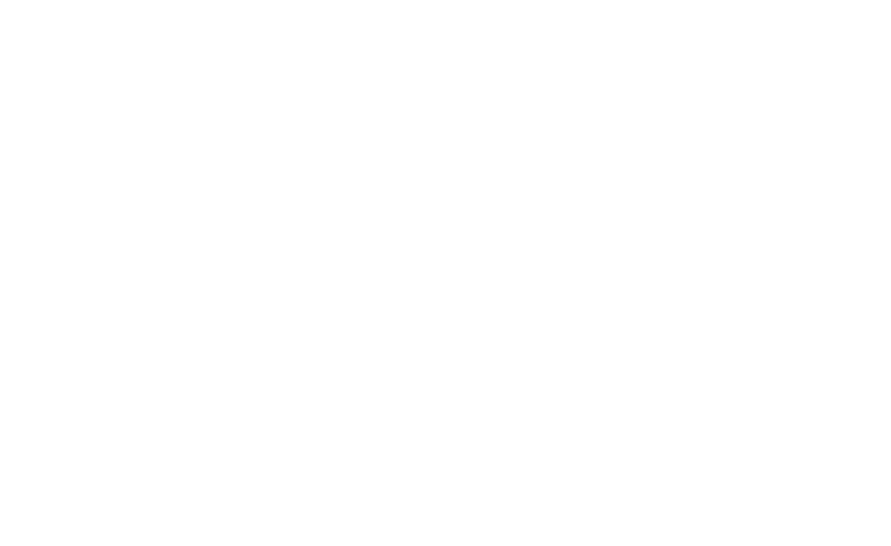
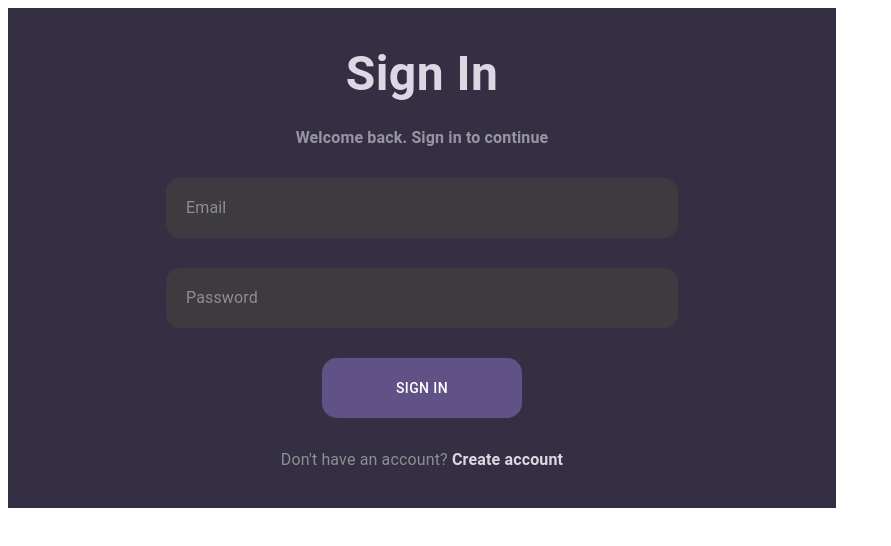
Before and after one commit to dyrpit/orderly-ai-2, a React (Vite) app: page / in a window 1280 px wide. Shown: the top 546 px of the page, without its empty margins (0-891 px from the left). Built offline with nearby package versions, Linux system fonts and the light colour scheme.

Commit message:
Login modal for desktop

```diff
--- a/src/App.tsx
+++ b/src/App.tsx
@@ -1,9 +1,11 @@
 import './App.css';
+import { LoginModal } from './Components/index.ts';
 
 function App() {
 
   return (
     <>
+      <LoginModal></LoginModal>
     </>
   );
 }
--- /dev/null
+++ b/src/Components/LoginModal/LoginModal.styles.tsx
@@ -0,0 +1,71 @@
+import { Box, Button, TextField, Typography } from "@mui/material";
+import { styled } from "@mui/material/styles";
+
+export const ModalContainer = styled(Box)(({theme: any}) => ({
+    backgroundColor: "#352F44",
+    width: "828px",
+    height: "500px",
+}))
+
+export const ModalHeader = styled(Typography)(({ theme: any }) => ({
+  width: "278px",
+  height: "60px",
+  color: "#DBD8E3",
+  fontSize: "48px",
+  padding: "30px 0px 30px 0px",
+  textAlign: "center",
+  margin: "auto",
+  fontWeight: 700,
+}));
+
+export const ModalSubHeader = styled(Typography)(({ theme: any }) => ({
+  width: "288px",
+  height: "20px",
+  color: "#DBD8E399",
+  textAlign: "center",
+  padding: "0px 0px 30px 0px",
+  margin: "auto",
+  fontSize: "16px",
+  fontStyle: "normal",
+  fontWeight: 600,
+  lineHeight: "normal",
+}));
+
+export const ModalInput = styled(TextField)(({ theme: any }) => ({
+  width: "512px",
+  height: "60px",
+  borderRadius: "14px",
+  background: "#3D3A40",
+  display: "flex",
+  margin: "auto",
+  marginBottom: "30px",
+  justifyContent: "center",
+  "& input": {
+    color: "#FFFFFF",
+    marginLeft: "20px",
+    marginRight: "20px",
+  }
+}));
+
+export const ModalButton = styled(Button)(({ theme: any }) => ({
+  width: "200px",
+  height: "60px",
+  borderRadius: "15px",
+  backgroundColor: "#605287",
+  display: "flex",
+  margin: "auto",
+  color: "#FFFFFF",
+}));
+
+export const ModalFooter = styled(Typography)(({ theme: any }) => ({
+  width: "768px",
+  height: "32px",
+  textAlign: "center",
+  margin: "auto",
+  color: "#8E8E93",
+  padding: "30px 0px 30px 0px",
+  "& a": {
+    color: "#DBD8E3",
+    textDecoration: "none",
+  },
+}));
--- /dev/null
+++ b/src/Components/LoginModal/LoginModal.tsx
@@ -0,0 +1,22 @@
+import { ModalHeader, ModalFooter, ModalSubHeader, ModalInput, ModalButton, ModalContainer } from "./LoginModal.styles";
+
+export function LoginModal() {
+  return (
+    <ModalContainer>
+      <ModalHeader>
+        Sign In
+      </ModalHeader>
+      <ModalSubHeader>
+        Welcome back. Sign in to continue
+      </ModalSubHeader>
+      <form>
+        <ModalInput placeholder="Email" variant="standard" InputProps={{disableUnderline: true}}></ModalInput>
+        <ModalInput placeholder="Password" variant="standard" InputProps={{disableUnderline: true}}></ModalInput>
+        <ModalButton>Sign In</ModalButton>
+      </form>
+      <ModalFooter>
+        Don't have an account? <a href="www.google.com"><b>Create account</b></a>
+      </ModalFooter>
+    </ModalContainer>
+  );
+}
--- /dev/null
+++ b/src/Components/index.ts
@@ -0,0 +1 @@
+export * from './LoginModal/LoginModal';
```
